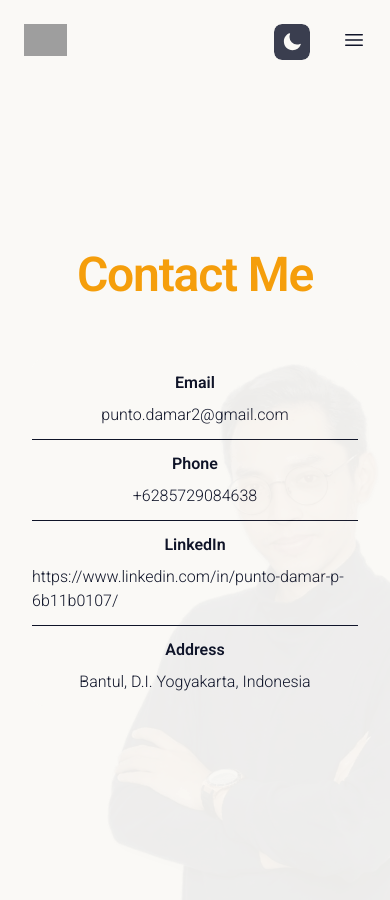
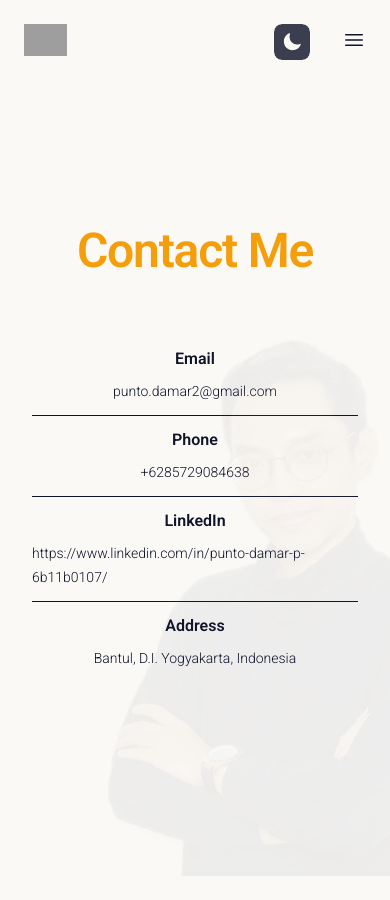
Before and after one commit to puntodamar/personal-website, a Nuxt app: page /contact in a window 390 px wide. After the commit the page ends 876 px from the top, so only its background shows below. Built offline with nearby package versions, Linux system fonts and the light colour scheme; grey boxes are pictures that could not be loaded.

Commit message:
fix: contact vertical center

```diff
--- a/app/pages/contact.vue
+++ b/app/pages/contact.vue
@@ -1,5 +1,5 @@
 <template>
-  <div class="pt-14 px-8 mx-auto max-w-7xl">
+  <div class="pt-8 md:pt-14 px-8 mx-auto max-w-7xl">
 
     <div class="flex flex-col items-center justify-center h-screen lg:items-start">
       <div class="md:my-auto lg:my-0">
@@ -13,7 +13,7 @@
           <div class="flex flex-col lg:flex-row items-center gap-2 lg:gap-6 py-3" v-for="d in data" :key="d.field">
             <dt class="lg:basis-40 lg:shrink-0 font-semibold">{{d.field}}</dt>
             <dd class="break-words">
-              <a :href="href(d)" class=" underline-offset-2 font-light text-text hover:text-accent-2">
+              <a :href="href(d)" class=" underline-offset-2 font-light text-sm md:text-base text-text hover:text-accent-2">
                 {{d.value}}
               </a>
             </dd>
```
